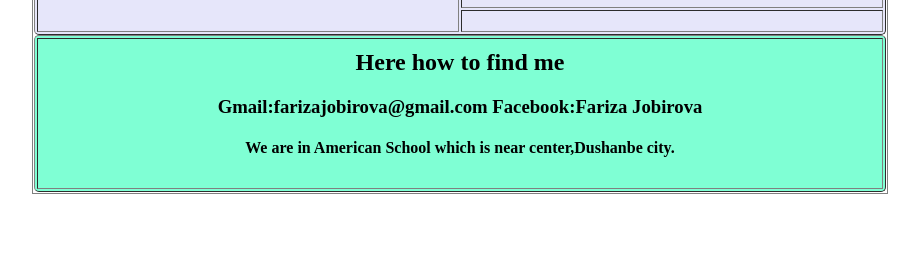
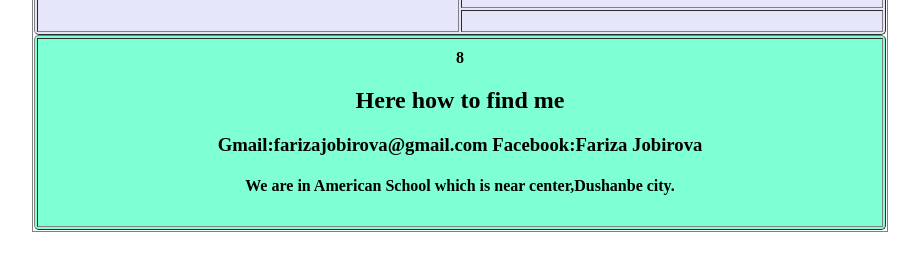
Before and after one commit to fariza06/intro, a plain HTML site: page index.html in a window 1280 px wide. Shown: the part 1203-1457 px from the top of the page, without its empty margins (180-1099 px from the left). Before the commit the page ends 1419 px from the top, so only its background shows below. Drawn offline with Linux system fonts and the light colour scheme.

Commit message:
Update index.html

```diff
--- a/index.html
+++ b/index.html
@@ -51,12 +51,7 @@
 <p style="text-indent:20px">
     The topic of a debate can be virtually anything. However, most debates with a public audience center around a controversial issue that has interest for the audience such as the topic of gun control, for example. Some debates have audience participation with some questions posed by the audience to the debaters. Debates may involve one participant against another or they may be in a team format. Basic debate formats vary widely in terms of time limits for speeches, the order of speeches and how arguments are presented.
 </p>
-
 </td>
-
-
-
-
 <td bgcolor="#e6e6fa">
 <h3>All you need is here</h3>
 <p>
@@ -82,7 +77,6 @@
 align="center">
 <h3>  </h3>
 <p>
-
 </p>
 </td>
 </tr>
@@ -94,7 +88,7 @@
 cellpadding="10"
 style="width:100%; border-radius:5px;">
 <tr>
-<th>
+<th>8
 <h2>Here how to find me</h2>
 <h3>Gmail:farizajobirova@gmail.com
 Facebook:Fariza Jobirova<h3/>
```
